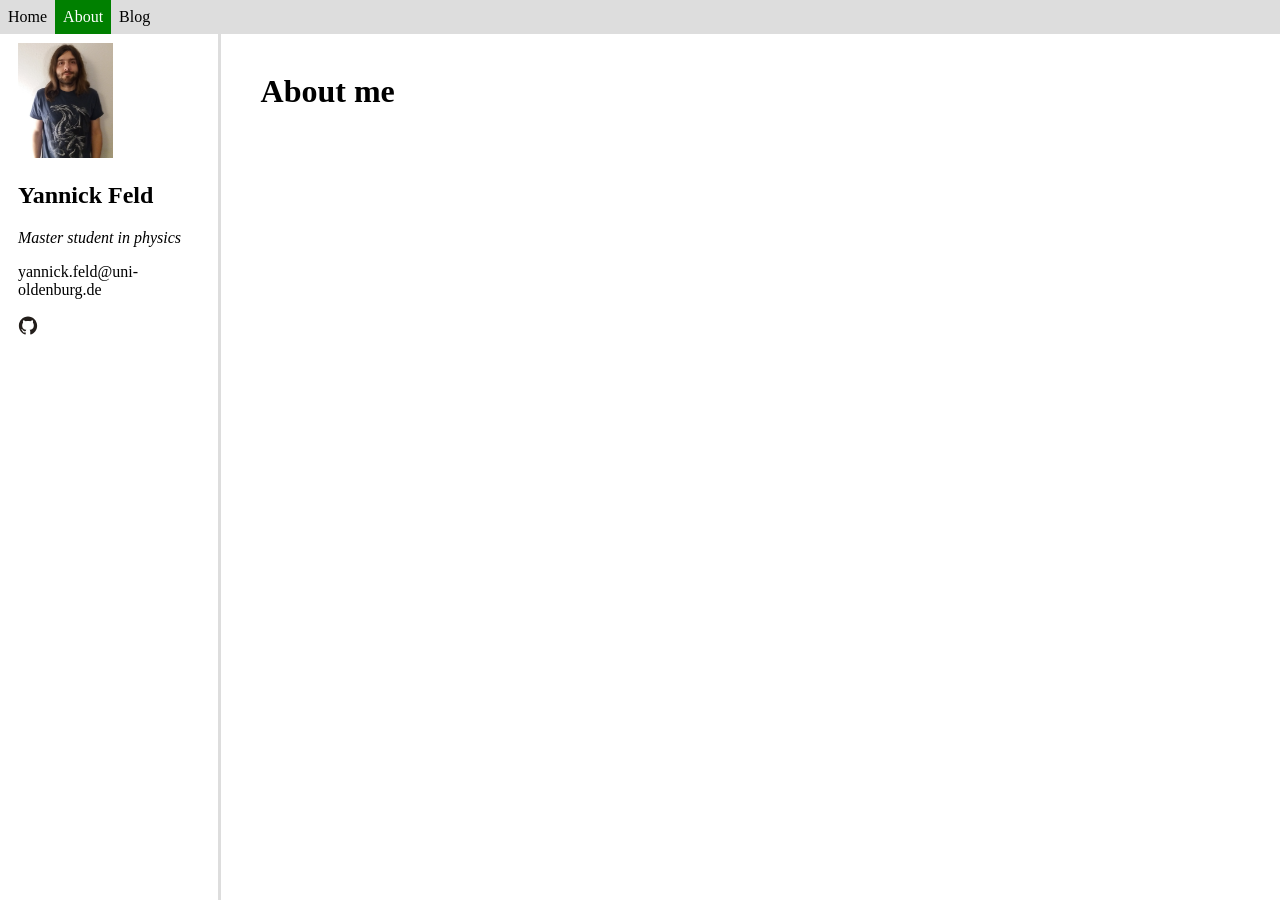
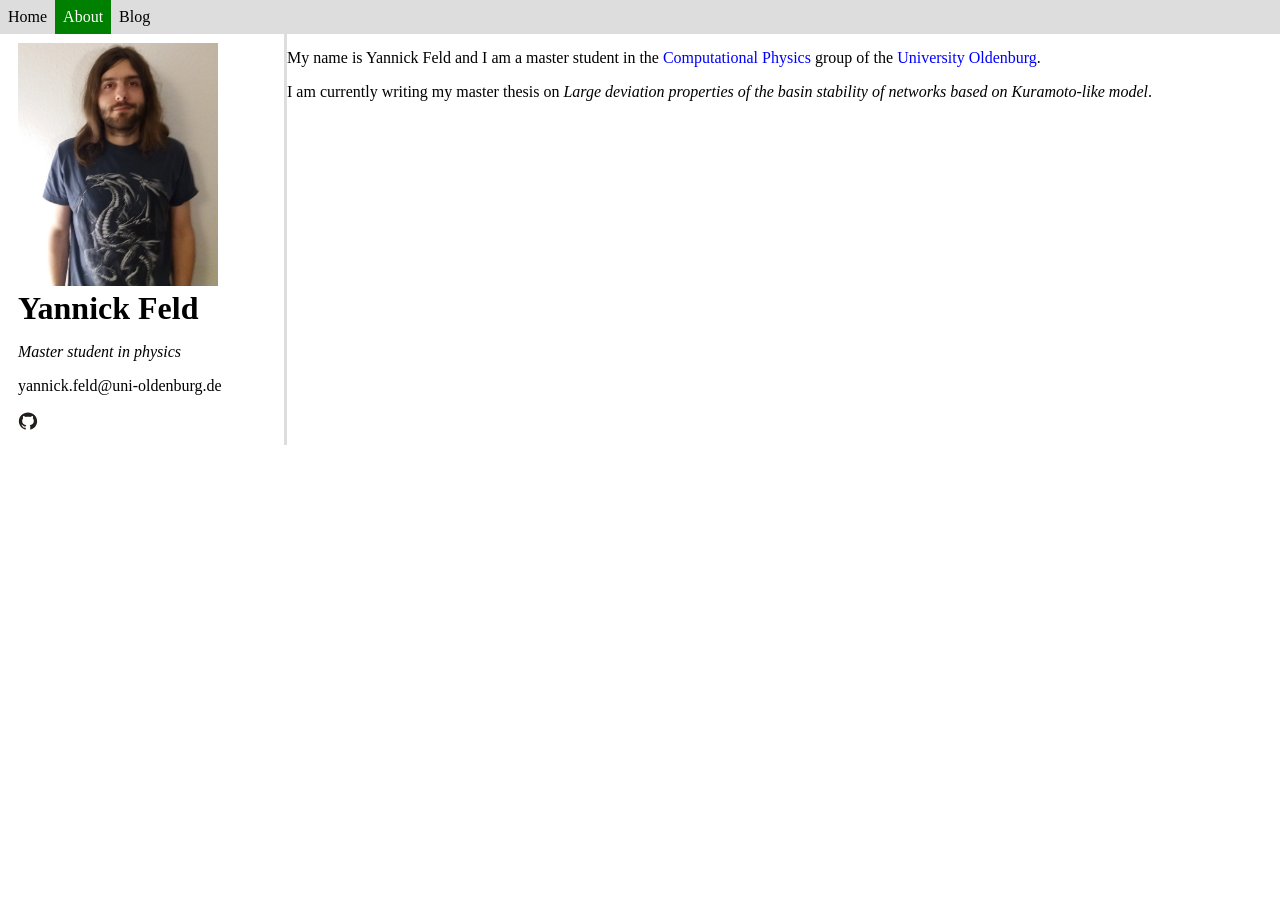
Before and after one commit to Pardoxa/Homepage, a Jekyll site: the page built from about.html, in a window 1280 px wide and 900 px high. Built offline with Jekyll 4.4.1, drawn with Linux system fonts in a browser that asks for light colours.

Commit message:
responsiveness

```diff
--- a/_includes/contactInfo.html
+++ b/_includes/contactInfo.html
@@ -1,9 +1,13 @@
 <div class="sidebar2">
-  <img src="/assets/images/I.jpg" alt="Image of me" width="50%">
-  <h2>Yannick Feld</h2>
-  <i>Master student in physics</i>
-  <p>
+  <div class="autoCenter">
+  <IMG class="displayed" src="/assets/images/I.jpg" alt="Image of me">
+  <h2 class="contact">Yannick Feld</h2>
+  <p class="contact">
+    <i>Master student in physics</i>
+  </p>
+  <p class="contact">
     <a href="mailto:yannick.feld@uni-oldenburg.de"> yannick.feld@uni-oldenburg.de </a>
   </p>
-  <a href="www.github.com/Pardoxa"><img src="/assets/images/GitHub-Logo.svg" alt="The Github Logo" width="20px"></a>
+  <a href="https://github.com/Pardoxa"><img src="/assets/images/GitHub-Logo.svg" alt="The Github Logo" width="20px"></a>
+  </div>
 </div>
--- a/_layouts/default.html
+++ b/_layouts/default.html
@@ -7,9 +7,11 @@
   </head>
   <body>
     {% include navigation.html %}
-    {% if page.showContactInfo %} {% include contactInfo.html %} {%endif %}
-    <div class="content">
-    {{ content }}
-    </div>
+    <div style="width: 100%;">
+      {% if page.showContactInfo %} {% include contactInfo.html %} {%endif %}
+      <div class="content">
+            {{ content }}
+      </div>
+  </div>
   </body>
 </html>
--- a/_sass/main.scss
+++ b/_sass/main.scss
@@ -25,23 +25,71 @@
 }
 
 .content{
-  padding-top: 0;
+  width: auto;
+  margin: 10px;
   flex-grow: 1;
-  margin: 20px;
+}
+
+.content > div{
+  margin-left:5px;
+}
+
+@media only screen and (max-width: 600px) {
+  .content{
+    flex-grow: none;
+    min-width: none;
+    clear:both;
+    padding-left: 10px;
+    padding-right: 10px;
+  }
 }
 
 .sidebar2{
   flex-shrink: 0;
-  width: 15%;
+  min-width: 200px;
+  width: 20vw;
   float: left;
   border-right: solid;
   border-color:  #dddddd;
   padding: 10px;
 }
 
+@media only screen and (max-width: 600px) {
+  .sidebar2{
+    position: auto;
+    flex-shrink: none;
+    clear: both;
+    width:100%;
+    border-right: none;
+    margin: 0 auto;
+  }
+}
+
+
+@media only screen and (max-width: 600px) {
+  .autoCenter{
+    width: 100%;
+    text-align: center;
+    margin-left: auto;
+    margin-right: auto;
+  }
+}
+
 
 IMG.displayed{
-  display: block;
-  margin-left: auto;
-  margin-right: auto;
+  max-width: 10vw;
+  min-width: 200px;
+  margin-left: inherit;
+  margin-right: inherit;
+  height: auto;
 }
+
+@media only screen and (max-width: 600px) {
+  IMG.displayed{
+    max-width: none;
+    min-width: none;
+    width: 200px;
+    height: auto;
+    display: block;
+  }
+}
--- a/about.html
+++ b/about.html
@@ -3,4 +3,14 @@
 title: About
 showContactInfo: true
 ---
-<h1>About me</h1>
+<p>
+  My name is Yannick Feld and I am a master student in the
+  <a class="blue" href="https://uol.de/compphys/">
+    Computational Physics
+  </a>
+   group of the
+   <a class="blue" href="https://uol.de">University Oldenburg</a>.
+</p>
+<p>
+  I am currently writing my master thesis on <i>Large deviation properties of the basin stability of networks based on Kuramoto-like model</i>.
+</p>
--- a/assets/css/styles.scss
+++ b/assets/css/styles.scss
@@ -17,6 +17,10 @@
   color:inherit;
 }
 
+a.blue{
+  color: blue;
+}
+
 html {
   height: 100%;
 }
@@ -27,6 +31,18 @@
   display: flex;
 }
 
-h1 {
+autoCenter{
+  text-align: center;
+}
+
+h2.contact {
+  text-align: inherit;
   margin: inherit;
+  font-size: 26px;
+  font-size: 2em;
 }
+
+p.contact {
+    font-size: 16px;
+    font-size: 1em;
+}
--- a/index.html
+++ b/index.html
@@ -3,4 +3,6 @@
 title: Home
 showContactInfo: true
 ---
-<h1>{{ "Hello World!" | downcase }}</h1>
+<div style="padding-left: 10px">
+Hello this is test
+</div>
```
